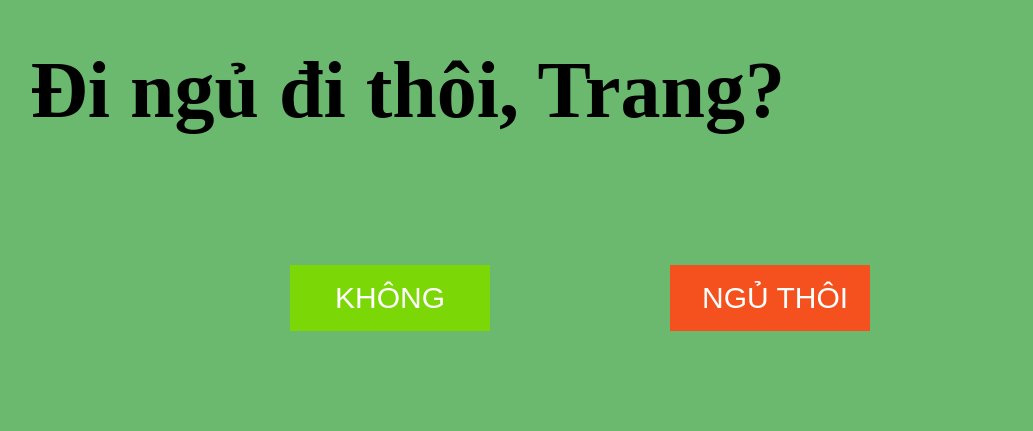
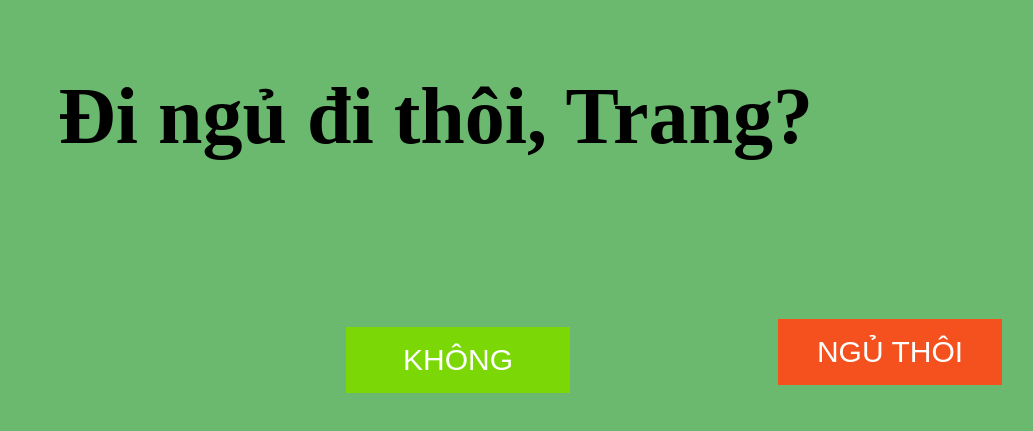
Before and after one commit to hoanuchiha98/hoanuchiha98, a plain HTML site: page index.html in a window 1280 px wide. Shown: the part 185-616 px from the top of the page, without its empty margins (190-1223 px from the left). Drawn offline with nearby package versions, Linux system fonts and the light colour scheme.

Commit message:
Update index.html

```diff
--- a/index.html
+++ b/index.html
@@ -22,14 +22,14 @@
 
         #sleepQuestion {
             position: absolute;
-            left: 220px;
-            top: 230px;
-            font-size: 80px;
+            left: 31vh;
+            top: 32vh;
+            font-size: 5rem;
         }
 
         input {
-            width: 200px;
-            font-size: 30px;
+            width: 28vh;
+            font-size: 1.875rem;
             border: none;
             color: white;
             padding: 16px 32px;
@@ -38,16 +38,16 @@
 
         #btnYes {
             position: absolute;
-            left: 480px;
-            top: 450px;
+            left: 67vh;
+            top: 64vh;
             background-color: #7bd806;
             cursor: pointer;
         }
 
         #btnNo {
             position: absolute;
-            left: 860px;
-            top: 450px;
+            left: 121vh;
+            top: 63vh;
             background-color: #f4511e;
             transition: 0.3s;
         }
```
